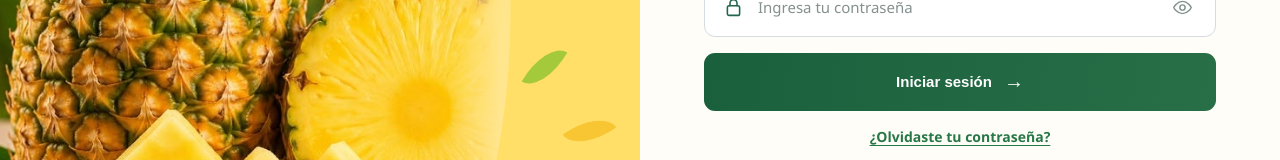
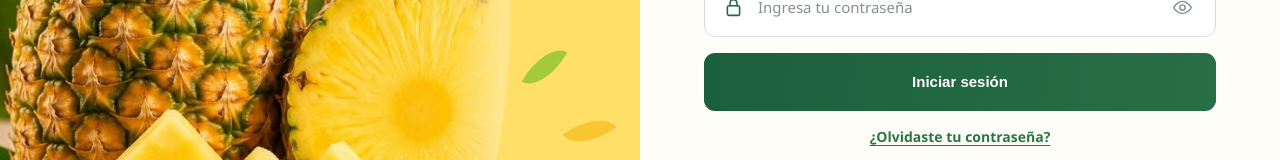
Before and after one commit to janner201803/AgroVentas, an Angular app in the folder frontend/agroVentas/: page /login in a window 1280 px wide. Shown: the part 429-589 px from the top of the page. Built offline with nearby package versions, Linux system fonts and the light colour scheme.

Commit message:
pequeño cambio en el login

```diff
--- a/frontend/agroVentas/src/app/pages/login/login.html
+++ b/frontend/agroVentas/src/app/pages/login/login.html
@@ -94,7 +94,6 @@
           >
             {{ cargando() ? 'Iniciando sesión...' : 'Iniciar sesión' }}
             @if (!cargando()) {
-              <span>→</span>
             }
           </button>
 
```
